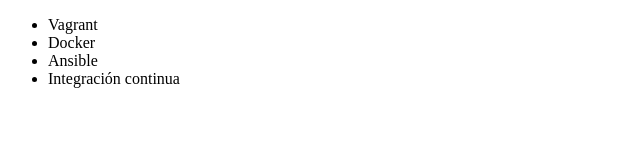
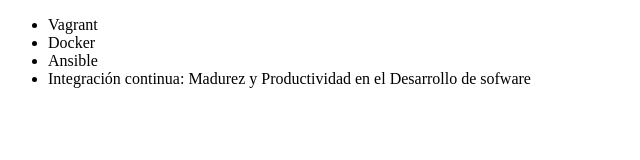
Before and after one commit to raechXD/alura_git2, a plain HTML site: page index.html in a window 1280 px wide. Shown: the whole page, without its empty margins (0-640 px from the left). Drawn offline with Linux system fonts and the light colour scheme.

Commit message:
4 Anagelica: Renombra el curso de integracion continua

```diff
--- a/index.html
+++ b/index.html
@@ -9,7 +9,7 @@
          <li> Vagrant </li>
          <li> Docker </li>
          <li> Ansible </li>
-         <li> Integración continua </li>
+         <li> Integración continua: Madurez y Productividad en el Desarrollo de sofware </li>
      </ul>
 </body>
 </html>
```
